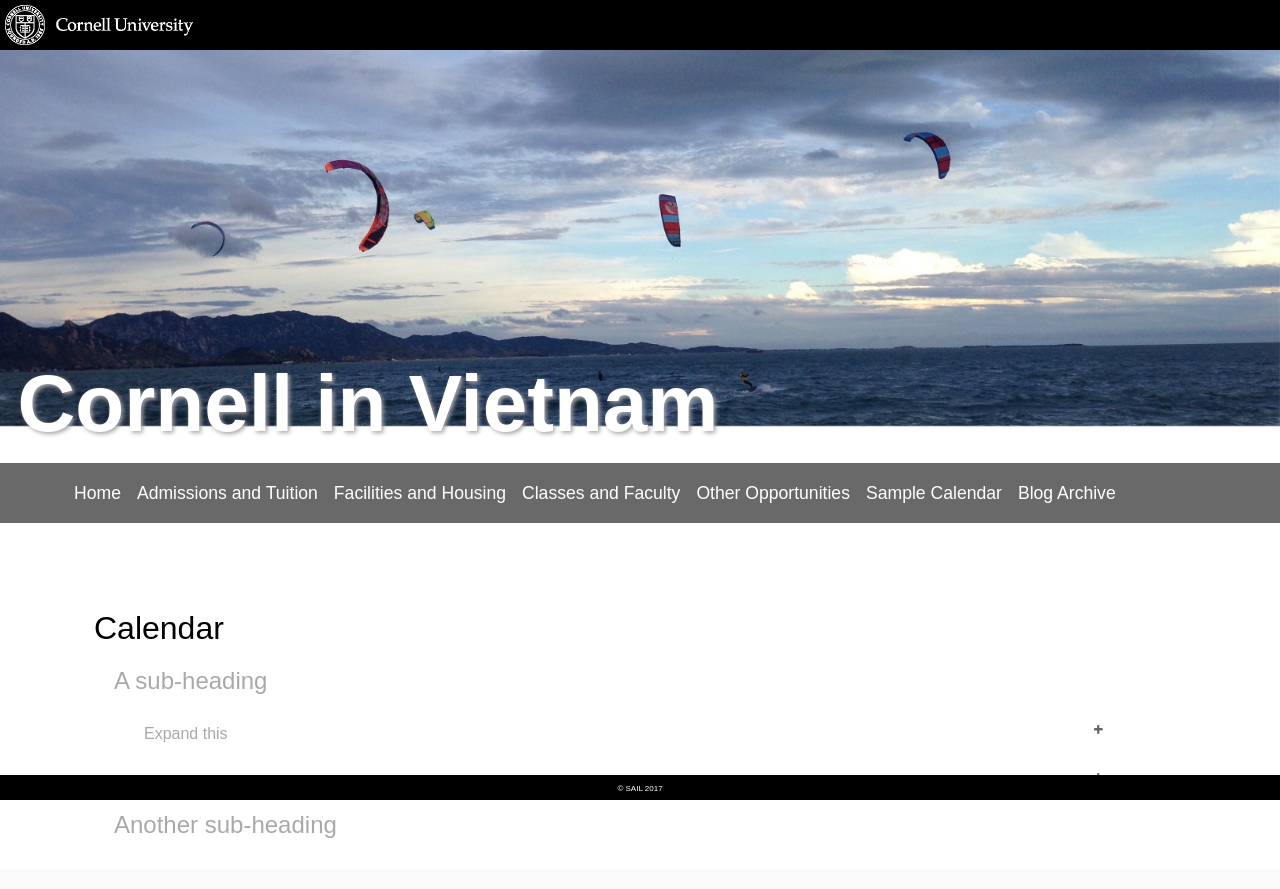
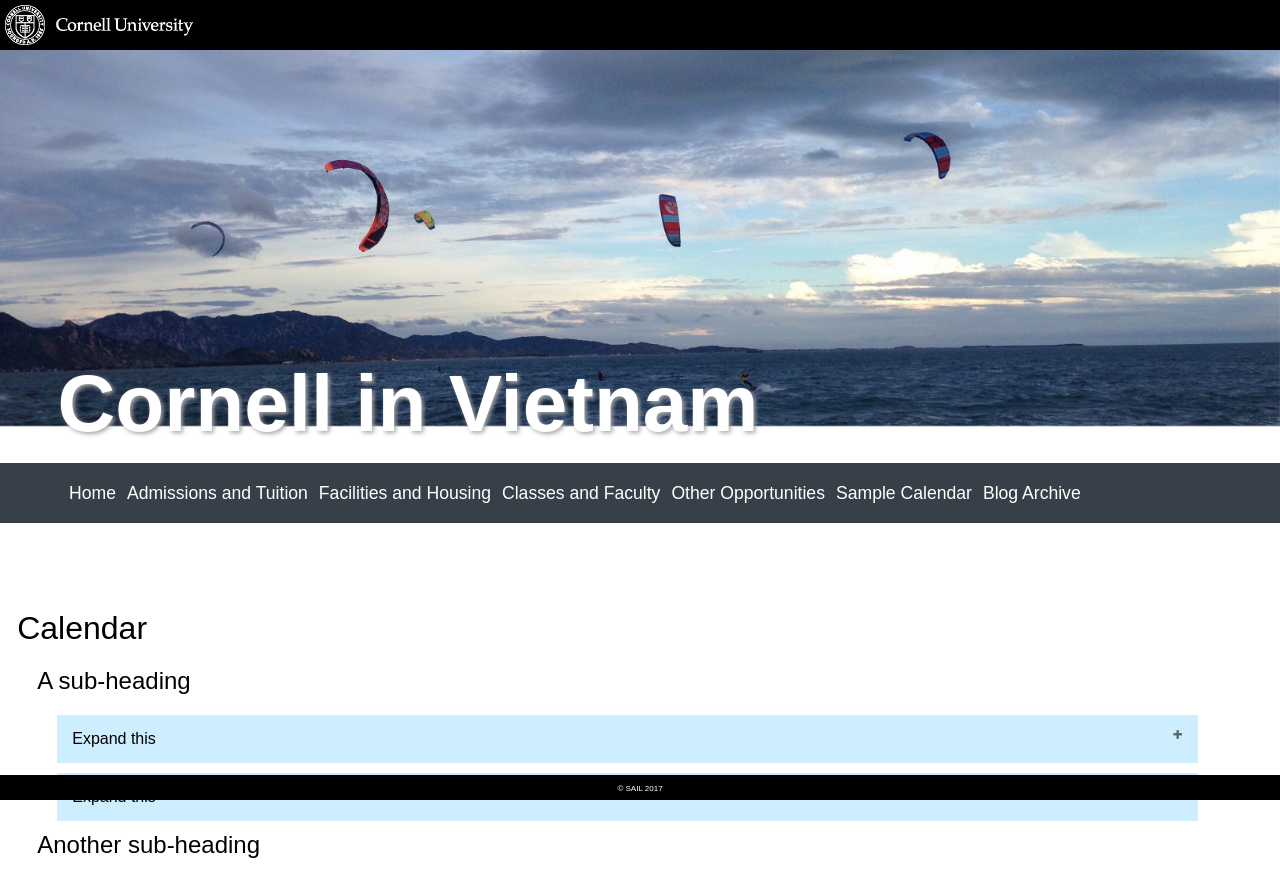
Before and after one commit to crabalockerfishwife/SAIL, a PHP site: page /pages/calendar.php in a window 1280 px wide. Before the commit the page ends 838 px from the top, so only its background shows below. Run offline with PHP 8.4, Linux system fonts and the light colour scheme; the visitor is signed in with stand-in values (Sample User, id 1).

Commit message:
Updated style sheet from Alexa's changes on the server

```diff
--- a/css/style.css
+++ b/css/style.css
@@ -52,8 +62,9 @@ input {
     text-align: center;
     width: 100%;
     padding-top: 350px;
-    margin-left:-280px;
+    margin-left:-240px;
     position: absolute;
+    z-index: 0;
 }
 
 .header-image {
@@ -63,6 +74,7 @@ input {
     left: 0px;
     right: 0px;
     padding-top: 40px;
+    z-index: -2;
 }
 
 .nav-bar-pages {
@@ -70,20 +82,25 @@ input {
     position: absolute;
     text-align: center;
     opacity: 1;
+    width: 85%;
     font-weight: 200;
-    z-index:1000;
+    z-index: 0;
+}
+
+.nav-bar-pages a:hover {
+    text-decoration: underline;
 }
 
 .bar-background-pages {
     position: absolute;
-    background-color: dimgray;
+    background-color: #374048;
     margin-top: 455px;
     opacity: 1;
     height: 60px;
     left: 0px;
-    width: 100%;
+    width: 101%;
     display: block;
-    z-index: 999;
+    z-index: 0;
 }
 
 .nav-bar {
@@ -122,12 +139,15 @@ input {
 }
 
 ul {
-    list-style-type: disc;
+    list-style-type: circle;
+    padding: 5px;
 }
 
 li {
     display: inline-block;
     position: relative;
+    font-size: 1em;
+    margin-left: -5px;
 }
 
 button {
@@ -192,14 +213,16 @@ button {
     position: absolute;
     background-color: white;
     top: 35%;
-    left: 5%;
+    left: -1%;
     margin-bottom: 5%;
-    width: 85%;
+    width: 99%;
     font-family: sans-serif;
     font-weight: 200;
     text-decoration: none;
     font-size: 1em;
     padding: 20px;
+    z-index: -1;
+
 }
 
 .page-heading {
@@ -209,10 +232,38 @@ button {
 }
 
 .page-heading-2 {
-    color: darkgray;
+    color: black;
     font-size: 1.5em;
     padding: 10px;
     margin-left: 20px;
+}
+
+.page-heading-3 {
+    color: darkgray;
+    font-size: 1em;
+    padding: 10px;
+    margin-left: 20px;
+    text-align: center;
+}
+
+.page-heading-4 {
+    color: black;
+    margin-top: -20px;
+    font-size: 1em;
+    padding: 10px;
+    margin-left: 20px;
+}
+
+.page-heading-5 {
+    color: black;
+    font-size: .75em;
+    padding: 10px;
+    margin-left: 20px;
+}
+
+.page-content-1 {
+    color: black;
+    margin-left: 30px;
 }
 
 
@@ -222,13 +273,14 @@ button.accordion {
     font-size: 1em;
     font-weight: 200;
     background-color: white;
-    color: darkgray;
+    color: black;
     cursor: pointer;
-    padding: 10px;
+    padding: 15px;
     width: 90%;
     margin-left: 50px;
     margin-top: 10px;
     text-align: left;
+    background-color:  #cceeff;
     border: none;
     outline: none;
     transition: 0.4s;
@@ -247,22 +299,25 @@ button.accordion.active:after {
 }
 
 button.accordion.active, button.accordion:hover {
+    background-color:  #cceeff;
+    color: black;
+}
+
+button.accordion:hover {
     background-color: #B31B1B;
-    color: white;
 }
 
 div.panel {
     padding: 0 10px;
-    width: inherit;
+    width: 88.3%;
+    position: relative;
     margin-left: 50px;
-    background-color: white;
-    color: darkgray;
+    background-color:  #cceeff;
+    color: black;
     max-height: 0;
     overflow: hidden;
     transition: max-height 0.2s ease-out;
 }
-
-
 
 .footer-bar {
     background-color: black;
```
Also changed, not shown: other parts of css/style.css (+25 -3 lines).
